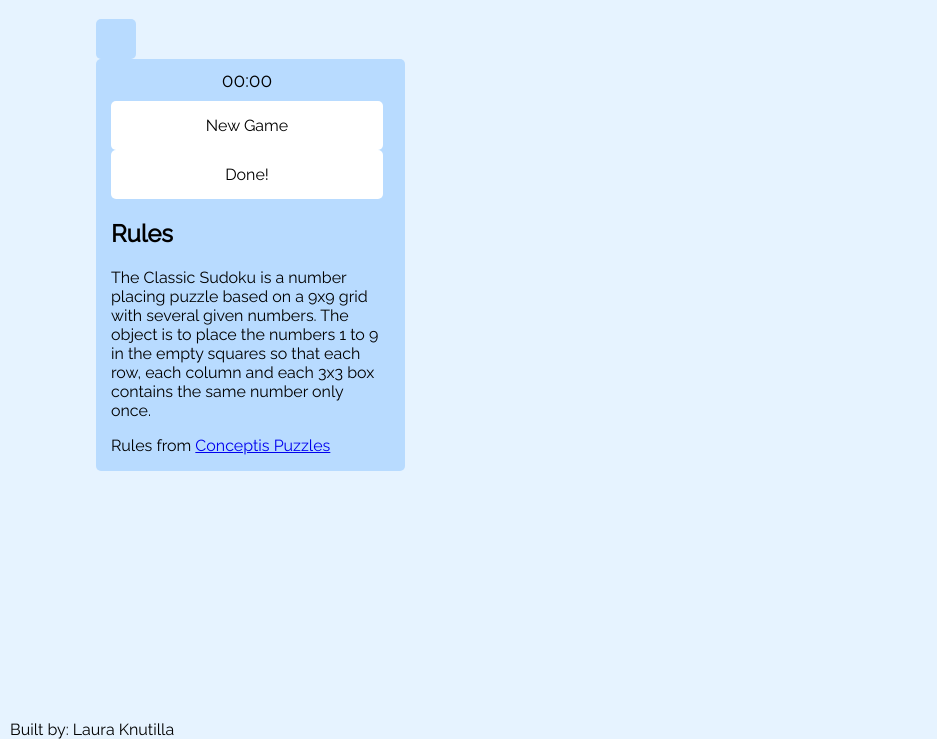
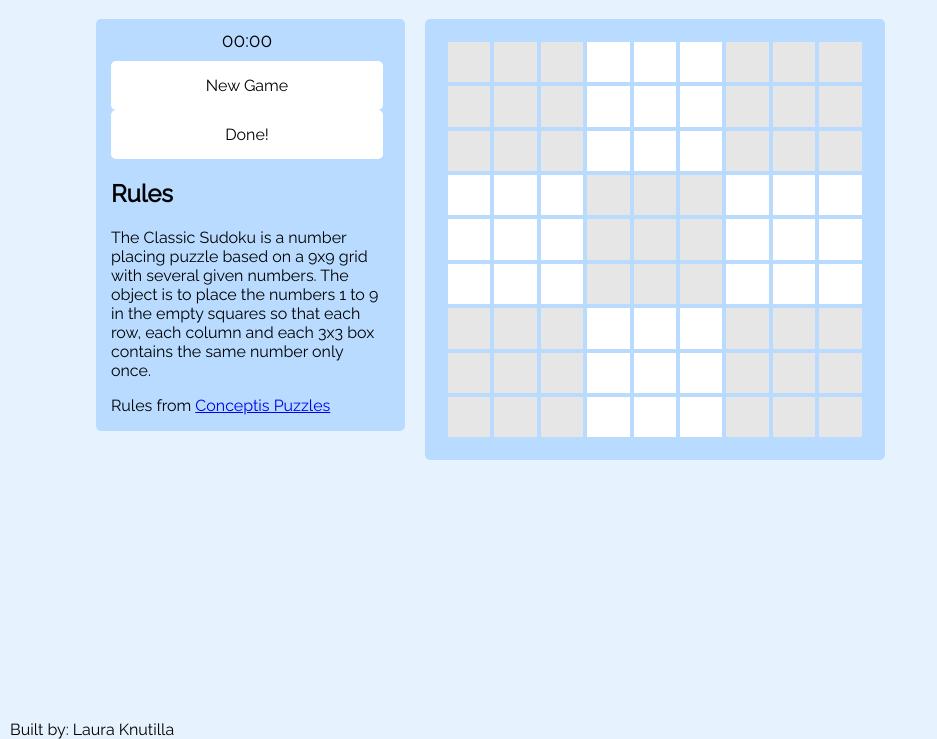
Before and after one commit to ganesh-datta/sudoku-cloud-app, a plain HTML site: page index.html in a window 1280 px wide. Shown: the part 61-800 px from the top of the page, without its empty margins (0-937 px from the left). Drawn offline with Linux system fonts and the light colour scheme; files that its build step writes are made by us from their sources.

Commit message:
Update index.html

```diff
--- a/index.html
+++ b/index.html
@@ -1,7 +1,7 @@
 <!DOCTYPE html>
 <head>
     <title>SudokUber</title>
-    <link rel="stylesheet" type="text/css" href="css/style.css">
+    <link rel="stylesheet" type="text/css" href="style.css">
     <link href='http://fonts.googleapis.com/css?family=Raleway' rel='stylesheet' type='text/css'>
 </head>
 <body onload = "createSudoku()">
@@ -29,6 +29,6 @@
     <!-- end wrapper -->
     </div>
     <footer>Built by: Laura Knutilla</footer>
-    <script type="text/javascript" src="js/scripts.js"></script>
+    <script type="text/javascript" src="scripts.js"></script>
 </body>
 </html>
```
